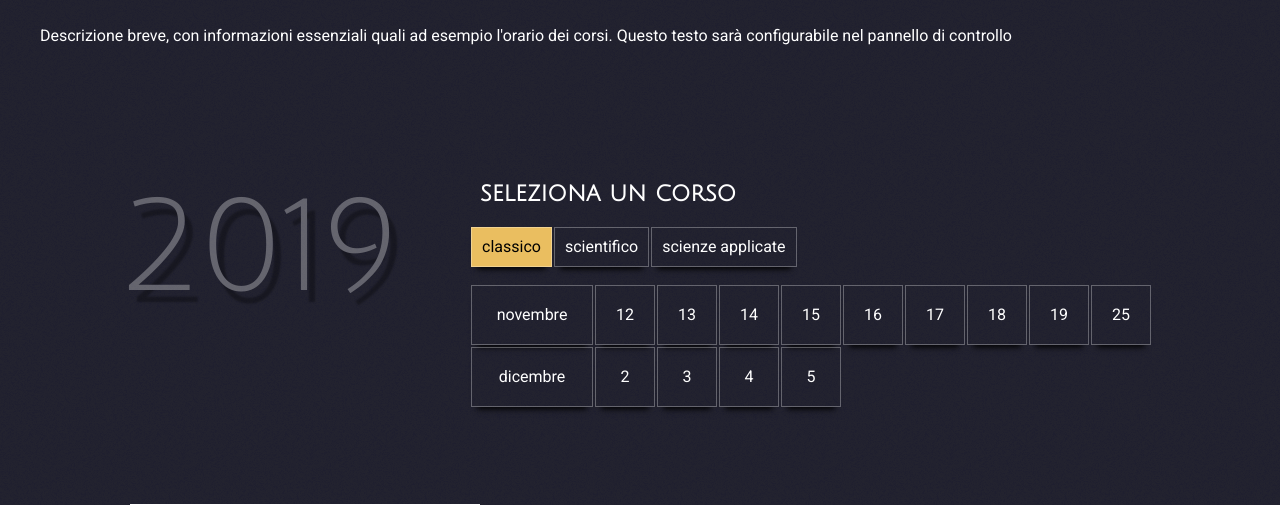
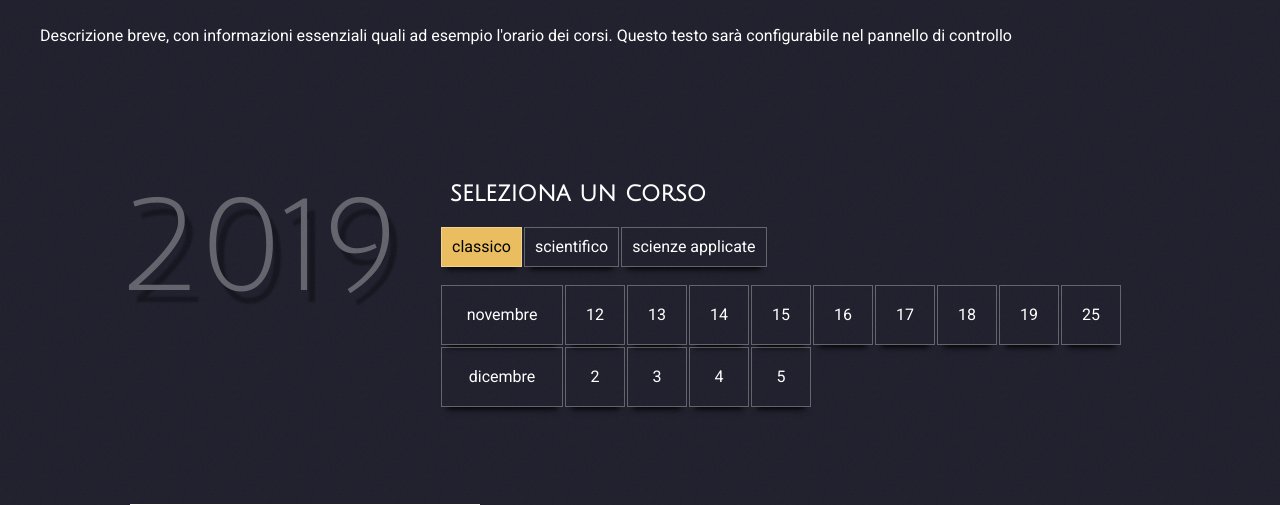
Before and after one commit to liceobanfi/banfi-in-diretta, a PHP site: page /liceo_banfi/ in a window 1280 px wide. Shown: the top 505 px of the page. Run offline with PHP 8.4, Linux system fonts and the light colour scheme; data comes from the database, SQL or seed files in the repository.

Commit message:
fixed calendar padding

```diff
--- a/css/index.css
+++ b/css/index.css
@@ -82,7 +82,7 @@ body{
 }
 
 .calendar_outer_line h2{
-  padding-left: 40px;
+  padding-left: 10px;
   font-family: "Julius Sans One";
 }
 
@@ -90,7 +90,7 @@ body{
 ul.course_grid{
   display:flex;
   flex-wrap: wrap;
-  padding-left:30px;
+  padding-left:0px;
 }
 ul.course_grid li{
   cursor: pointer;
@@ -118,7 +118,7 @@ ul.dates_grid{
   display:flex;
   flex-wrap: wrap;
   /* default ul behavior */
-  padding-left: 30px;
+  padding-left: 0px;
 }
 ul.dates_grid.hidden{
   display: none;
```
